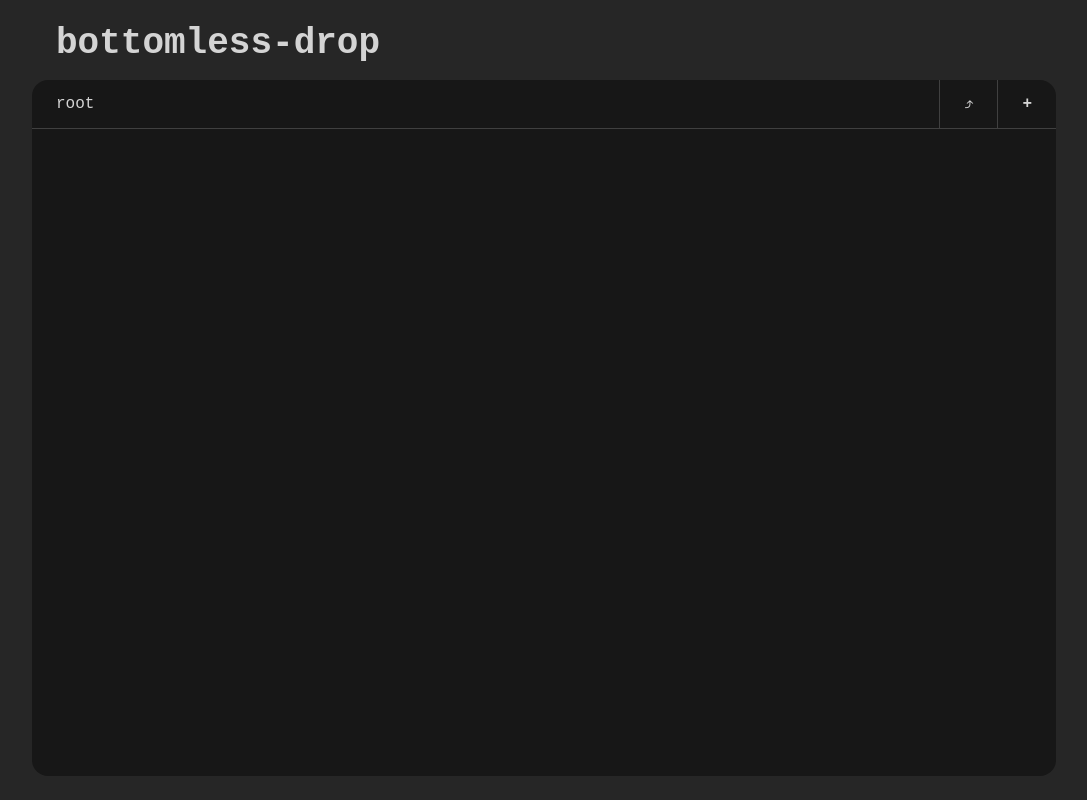
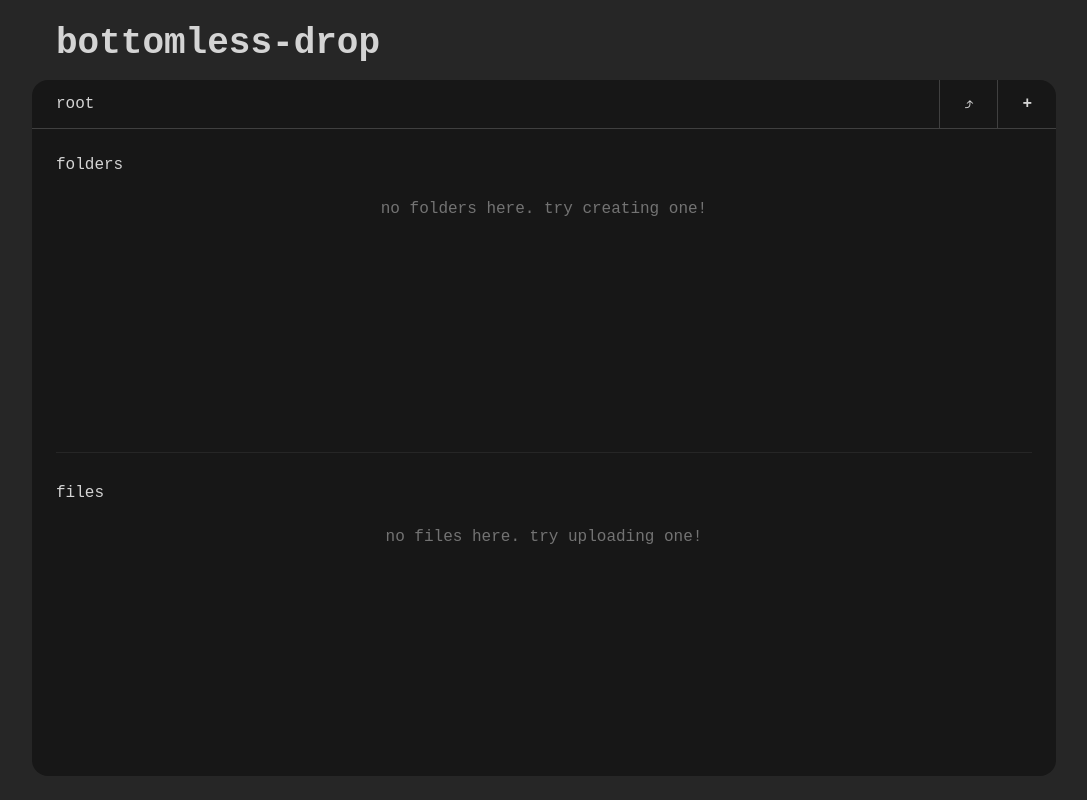
Before and after one commit to arBishal/Bottomless-Drop, a React (Vite) app: page / in a window 1280 px wide. Shown: the whole page, without its empty margins (96-1183 px from the left). Built offline with nearby package versions, Linux system fonts and the light colour scheme.

Commit message:
feat: finish fil upload and rendering

```diff
--- a/src/components/ActionButtons.jsx
+++ b/src/components/ActionButtons.jsx
@@ -10,3 +10,5 @@ export default function ActionButtons({ handleFolderCreation, handleUploadClick}
         </div>
     )
 }
+
+// there is hiccup on the upload. sometimes double click on the file does not work
--- a/src/components/Files.jsx
+++ b/src/components/Files.jsx
@@ -1,21 +1,22 @@
-import FolderCard from "./FolderCard";
-
+import ItemCard from "./ItemCard";
 import useFolderStore from "../store/useFolderStore";
 
-export default function files() {
+export default function Folders() {
   const { folders, parentId } = useFolderStore();
   const currentFolder = folders[parentId];
-
   return (
-    <div id="file-collection" className="grid grid-cols-4 gap-2 w-full">
-      {currentFolder?.files?.map((file, index) => (
-        <div
-          key={index}
-          className="min-h-14 flex items-center justify-between gap-4 rounded-lg cursor-pointer pl-4 pr-3"
-        >
-          {file.name}
+    <div id="folder-collection" className="w-full flex-grow">
+      {currentFolder?.files?.length > 0 ? (
+        <div className="grid grid-cols-2 gap-2">
+          {currentFolder.files.map((file) => (
+            <ItemCard key={file.id} id={file.id} item={file} type={"file"} />
+          ))}
         </div>
-      ))}
+      ) : (
+        <p className="text-center text-neutral-500 mt-4">
+          no files here. try uploading one!
+        </p>
+      )}
     </div>
   );
 }
--- a/src/components/Folders.jsx
+++ b/src/components/Folders.jsx
@@ -1,24 +1,22 @@
-import FolderCard from "./FolderCard";
+import ItemCard from "./ItemCard";
+import useFolderStore from "../store/useFolderStore";
 
-export default function Folders({
-  folders,
-  parentId,
-}) {
+export default function Folders() {
+  const { folders, parentId } = useFolderStore();
+  const currentFolder = folders[parentId];
   return (
-    <div id="folder-collection" className="grid grid-cols-4 gap-2 w-full">
-      {Object.entries(folders).map(([id, folder]) => {
-        if (folder.parent !== parentId) {
-          return null;
-        }
-
-        return (
-          <FolderCard
-            key={id}
-            id={id}
-            folder={folder}
-          />
-        );
-      })}
+    <div id="folder-collection" className="w-full flex-grow">
+      {currentFolder?.children?.length > 0 ? (
+        <div className="grid grid-cols-4 gap-2">
+          {currentFolder.children.map((id) => (
+            <ItemCard key={id} id={id} item={folders[id]} type={"folder"} />
+          ))}
+        </div>
+      ) : (
+        <p className="text-center text-neutral-500 mt-4">
+          no folders here. try creating one!
+        </p>
+      )}
     </div>
   );
 }
--- a/src/components/FolderCard.jsx
+++ b/src/components/ItemCard.jsx
@@ -4,25 +4,27 @@ import useFolderStore from "../store/useFolderStore";
 
 import Popover from "./Popover";
 
-export default function FolderCard({ id, folder }) {
+export default function FolderCard({ id, item, type }) {
   const [showPopover, setShowPopover] = useState(false);
   const popoverRef = useRef(null);
 
-  const { setParentId, selectedFolderId, setSelectedFolderId } =
+  const { setParentId, selectedItemId, setSelectedItemId } =
     useFolderStore();
-  const isSelected = selectedFolderId === id;
+  const isSelected = selectedItemId === id;
 
   const handleSingleClick = () => {
-    setSelectedFolderId(id);
+    setSelectedItemId(id);
   };
 
   const handleDoubleClick = () => {
-    setParentId(id);
+    if (type === "folder") {
+      setParentId(id);
+    }
   };
 
   const handleOptionsClick = (e) => {
     e.stopPropagation();
-    setSelectedFolderId(id);
+    setSelectedItemId(id);
     setShowPopover((prev) => !prev);
   };
 
@@ -31,7 +33,7 @@ export default function FolderCard({ id, folder }) {
       if (popoverRef.current && !popoverRef.current.contains(event.target)) {
         setShowPopover(false);
       }
-      setSelectedFolderId(null);
+      setSelectedItemId(null);
     }
     document.addEventListener("mousedown", handleClickOutside);
     return () => document.removeEventListener("mousedown", handleClickOutside);
@@ -48,22 +50,28 @@ export default function FolderCard({ id, folder }) {
     >
       {/* left elements */}
       <div className="flex items-center gap-4">
-        <div id="folder-icon" className="w-fit h-fit">
-          <div className="relative h-6 w-8">
-            <span className="absolute bottom-0 left-0 h-6 w-6 bg-neutral-500 rounded-xs"></span>
-            <span className="absolute bottom-0 left-0 h-5 w-8 bg-neutral-400 rounded-xs"></span>
-          </div>
+        <div id="item-icon" className="w-fit h-fit">
+          {type === "folder" ? (
+            <div className="relative h-6 w-8">
+              <span className="absolute bottom-0 left-0 h-6 w-6 bg-neutral-500 rounded-xs"></span>
+              <span className="absolute bottom-0 left-0 h-5 w-8 bg-neutral-400 rounded-xs"></span>
+            </div>
+          ) : (
+            <div className="w-6 h-6 bg-neutral-400 rounded-sm flex items-center justify-center text-xs">
+              📄
+            </div>
+          )}
         </div>
 
-        <span id="folder-label" className="text-center text-sm text-ellipsis">
-          {folder.name}
+        <span id="item-label" className="text-center text-sm text-ellipsis">
+          {item.name}
         </span>
       </div>
 
       {/* right elements */}
       <div className="h-full relative">
         <span
-          id="folder-option"
+          id="item-option"
           onClick={handleOptionsClick}
           className="flex items-center text-lg text-center h-full px-2 hover:bg-neutral-600"
         >
@@ -77,7 +85,7 @@ export default function FolderCard({ id, folder }) {
             onClick={(e) => e.stopPropagation()}
             className="absolute left-1/2 -translate-x-1/2"
           >
-            <Popover id={id} closePopover={() => setShowPopover(false)} />
+            <Popover id={id} type={type} closePopover={() => setShowPopover(false)} />
           </div>
         )}
       </div>
--- a/src/components/Popover.jsx
+++ b/src/components/Popover.jsx
@@ -1,41 +1,72 @@
 import useFolderStore from "../store/useFolderStore";
 
-export default function Popover({ id, closePopover}) {
-    const { folders, setFolders } = useFolderStore();
+export default function Popover({ id, type, closePopover }) {
+  const { folders, setFolders, parentId } = useFolderStore();
 
   const handleRename = () => {
-        console.log("renaming");
-        const newName = prompt("Enter meow name!");
-        if(newName?.trim()) {
-            setFolders((prev) => ({
-                ...prev,
-                [id]: {
-                    ...prev[id], name: newName
-                },
-            })
+    const newName = prompt("enter meow name!");
+    if (!newName?.trim()) {
+      return;
+    }
+    setFolders((prev) => {
+      const updated = { ...prev };
+
+      if (type === "folder") {
+        updated[id].name = newName;
+      } else if (type === "file") {
+        const parent = updated[parentId];
+        parent.files = parent.files.map((file) =>
+          file.id === id ? { ...file, name: newName } : file
         );
       }
+
+      return updated;
+    });
+
+    console.log("item renamed");
+
     closePopover();
+  };
+
+  const handleRemove = () => {
+    setFolders((prev) => {
+      const updated = { ...prev };
+
+      if (type === "folder") {
+        const parent = updated[id].parent;
+        if (updated[parent]) {
+          updated[parent].children = updated[parent].children.filter(
+            (childId) => childId !== id
+          );
+        }
+        delete updated[id];
+      } else if (type === "file") {
+        updated[parentId].files = updated[parentId].files.filter(
+          (file) => file.id !== id
+        );
       }
 
-    const handleRemove = () => {
-        console.log("removing");
-        const updatedFolders = {...folders};
-        delete updatedFolders[id];
-        setFolders(updatedFolders);
+      console.log("item removed");
+
+      return updated;
+    });
+
     closePopover();
-    }
+  };
+
   return (
-        <div className="flex flex-col">
+    <div className="flex flex-col z-20">
       <span
         onClick={handleRename}
-            className="px-4 py-2 rounded-t cursor-pointer bg-neutral-950 hover:bg-neutral-700">
+        className="px-4 py-2 rounded-t cursor-pointer bg-neutral-950 hover:bg-neutral-700"
+      >
         Rename
       </span>
-            <hr className="border-[1px] border-neutral-800"/>
+      <hr className="border-[1px] border-neutral-800" />
       <span
         onClick={handleRemove}
-            className="px-4 py-2 rounded-b cursor-pointer bg-neutral-950 hover:bg-neutral-700">
+        className="px-4 py-2 rounded-b cursor-pointer bg-neutral-950 hover:bg-neutral-700"
+      >
         Remove
       </span>
     </div>
--- a/src/pages/Home.jsx
+++ b/src/pages/Home.jsx
@@ -26,7 +26,6 @@ export default function Home() {
 
   const handleUploadClick = () => {
     fileInputRef.current.click();
-    console.log("upload button clicked");
   }
 
   const handleFileUpload = (e) => {
@@ -35,18 +34,15 @@ export default function Home() {
   Array.from(files).forEach((file) => {
     const reader = new FileReader();
     reader.onload = () => {
-        const fileObject = {
+      addFileToFolder(parentId, {
         name: file.name,
         type: file.type,
         size: file.size,
-          content: file.result,
-          timestamp: Date.now(),
-        };
-        addFileToFolder(parentId, fileObject);
-        console.log("file uploaded:", fileObject);
+        result: reader.result,
+      });
+      console.log("file uploaded:", file.name);
     };
     reader.readAsDataURL(file);
-      console.log("file read:", file.name);
   });
 };
 
@@ -67,11 +63,14 @@ export default function Home() {
         onChange={handleFileUpload}
         />
       </div>
-      <div className="bg-neutral-900 rounded-b-2xl p-6 w-full h-full flex flex-col gap-8">
+      <div className="bg-neutral-900 rounded-b-2xl p-6 w-full h-full flex flex-col gap-1">
+        <h2> folders </h2>
         <Folders
           folders={folders}
           parentId={parentId}
         />
+        <hr className="border-neutral-800 my-6"/>
+        <h2> files </h2>
         <Files />
       </div>
     </div>
--- a/src/store/useFolderStore.js
+++ b/src/store/useFolderStore.js
@@ -17,13 +17,13 @@ const getInitialFolders = () => {
   };
 };
 
-const generateUniqueId = () => Date.now() + Math.floor(Math.random() * 1000);
+const generateUniqueId = () => crypto.randomUUID();
 
 const useFolderStore = create((set) => ({
   // initial state
   parentId: 0,
   folders: getInitialFolders(),
-  selectedFolderId: null,
+  selectedItemId: null,
 
   // setters
   setParentId: (id) => set({ parentId: id }),
@@ -35,7 +35,7 @@ const useFolderStore = create((set) => ({
       localStorage.setItem("folders", JSON.stringify(nextFolders));
       return { folders: nextFolders };
     }),
-  setSelectedFolderId: (id) => set({ selectedFolderId: id }),
+  setSelectedItemId: (id) => set({ selectedItemId: id }),
 
   // actions
   createFolder: (parentId, folderName) =>
@@ -91,21 +91,24 @@ const useFolderStore = create((set) => ({
       return { folders: updated };
     }),
 
-  addFileToFolder: (id, file) =>
+  addFileToFolder: (folderId, file) =>
     set((state) => {
-      const targetFolder = state.folders[id];
-      if (!targetFolder) {
-        return {};
-      }
-
+    const fileObject = {
+      id: generateUniqueId(),
+      name: file.name,
+      type: file.type,
+      size: file.size,
+      content: file.result,
+      timestamp: Date.now(),
+    };
     const updatedFolder = {
-        ...targetFolder,
-        files: [...(targetFolder.files || []), file],
+      ...state.folders[folderId],
+      files: [...(state.folders[folderId].files || []), fileObject],
     };
 
     const updatedFolders = {
       ...state.folders,
-        [id]: updatedFolder,
+      [folderId]: updatedFolder,
     };
 
     localStorage.setItem("folders", JSON.stringify(updatedFolders));
```
Lines whose indentation alone changed are shown as unchanged.
